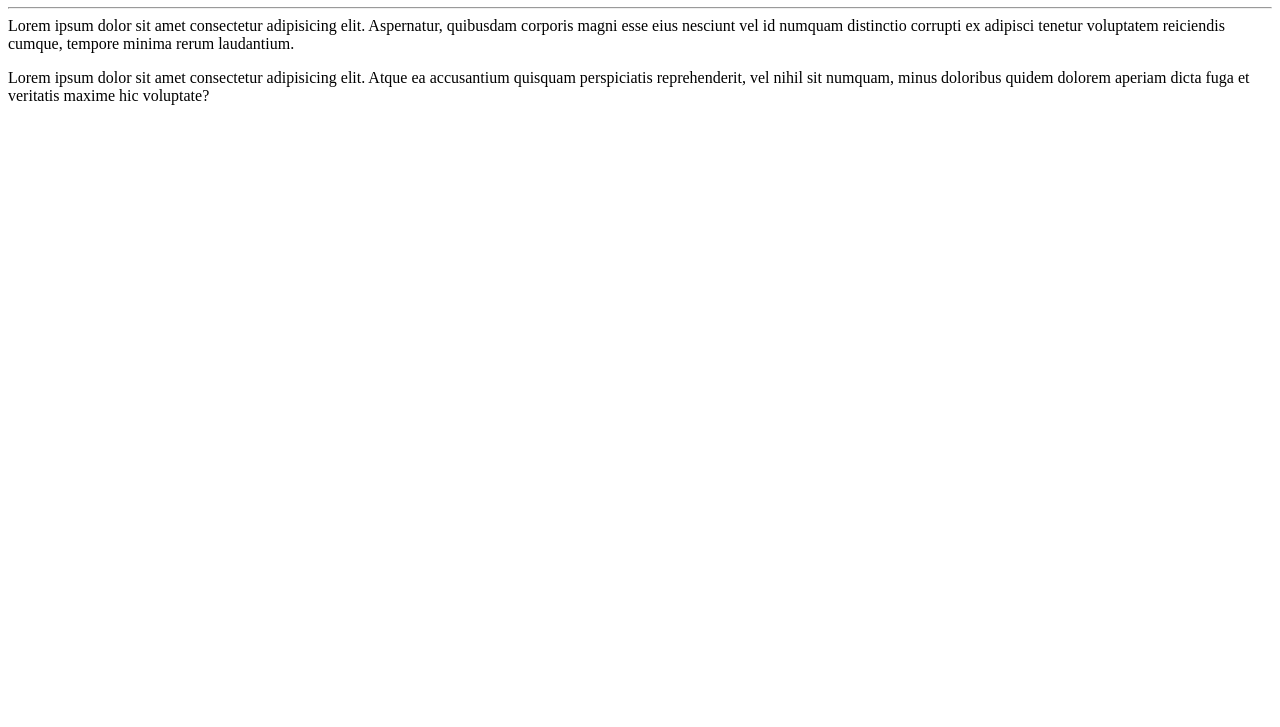
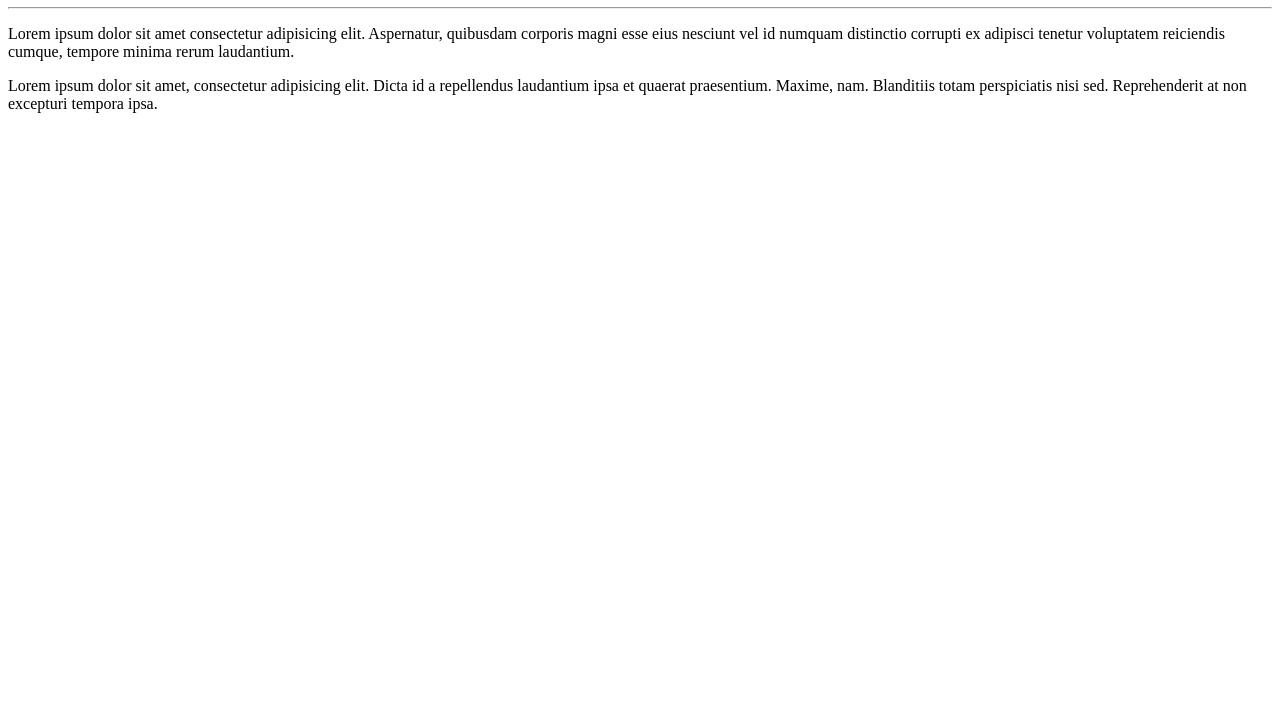
Before and after one commit to laeciodev/Ola-Mundo, a plain HTML site: page site-exemplo/index.html in a window 1280 px wide. Shown: the part 73-800 px from the top of the page. Drawn offline with Linux system fonts and the light colour scheme.

Commit message:
correção no parágrafo

```diff
--- a/site-exemplo/index.html
+++ b/site-exemplo/index.html
@@ -7,9 +7,8 @@
 </head>
 <body>
     <h1>Olá, Mundo!</h1>
-<p>
     <hr>
-    Lorem ipsum dolor sit amet consectetur adipisicing elit. Aspernatur, quibusdam corporis magni esse eius nesciunt vel id numquam distinctio corrupti ex adipisci tenetur voluptatem reiciendis cumque, tempore minima rerum laudantium.</p>
-<p>Lorem ipsum dolor sit amet consectetur adipisicing elit. Atque ea accusantium quisquam perspiciatis reprehenderit, vel nihil sit numquam, minus doloribus quidem dolorem aperiam dicta fuga et veritatis maxime hic voluptate?</p>
+    <p>Lorem ipsum dolor sit amet consectetur adipisicing elit. Aspernatur, quibusdam corporis magni esse eius nesciunt vel id numquam distinctio corrupti ex adipisci tenetur voluptatem reiciendis cumque, tempore minima rerum laudantium.</p>
+<p>Lorem ipsum dolor sit amet, consectetur adipisicing elit. Dicta id a repellendus laudantium ipsa et quaerat praesentium. Maxime, nam. Blanditiis totam perspiciatis nisi sed. Reprehenderit at non excepturi tempora ipsa.</p>
 </body>
 </html>
```
